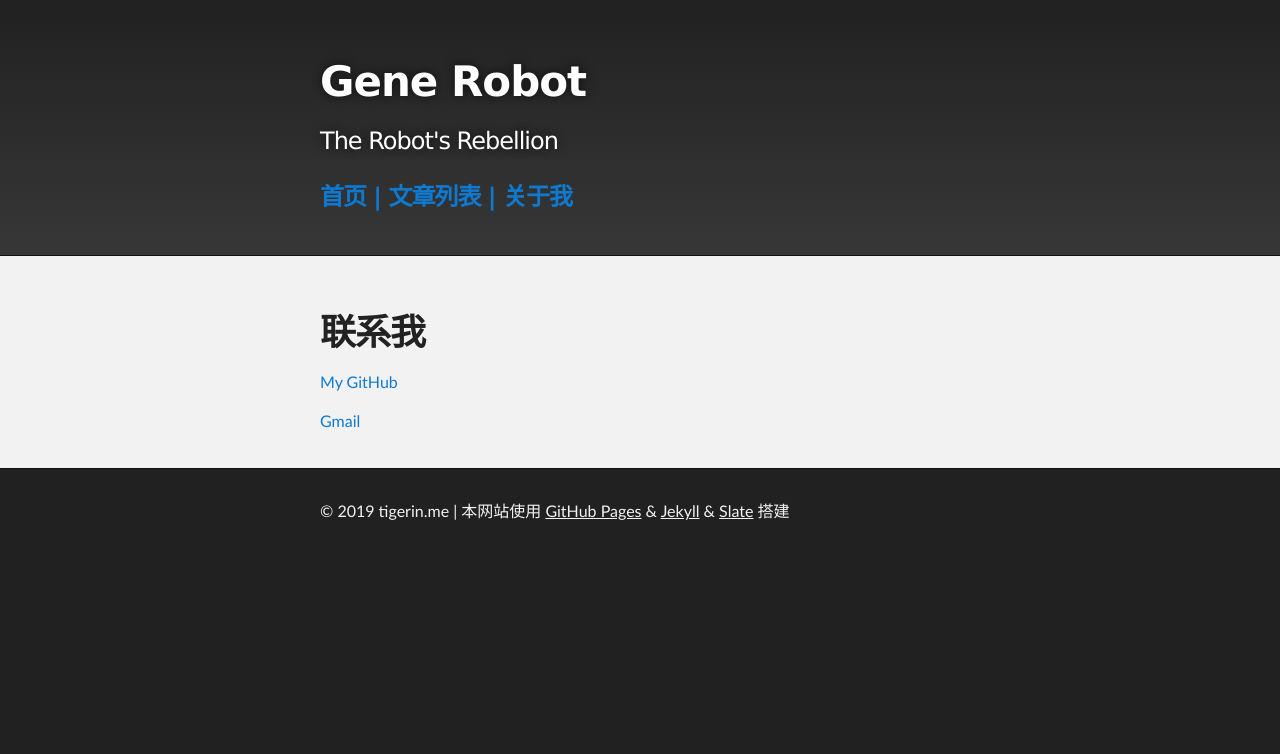
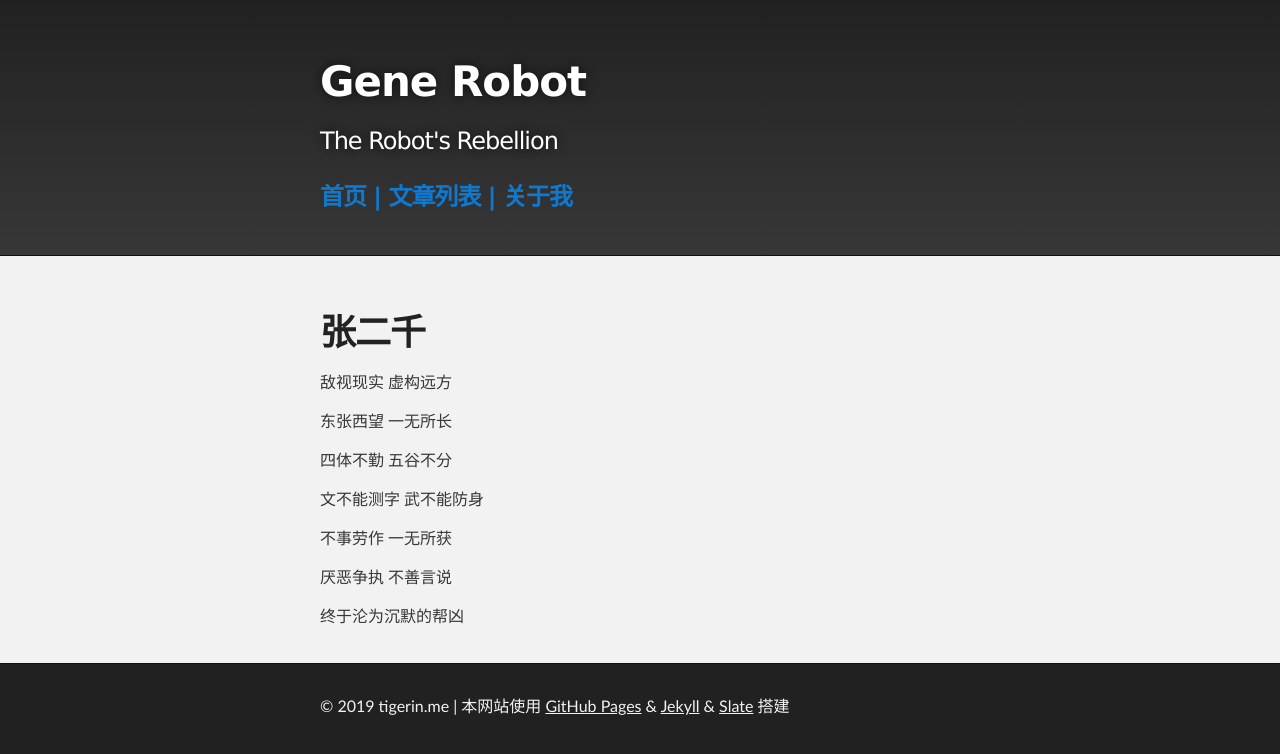
Before and after one commit to s32n/s32n.github.io, a Jekyll site: the page built from about/index.html, in a window 1280 px wide. Shown: the top 754 px of the page. Built offline with Jekyll 4.4.1, drawn with Linux system fonts in a browser that asks for light colours.

Commit message:
change all title

```diff
--- a/about/index.html
+++ b/about/index.html
@@ -3,7 +3,12 @@ layout: default
 title: About Me
 ---
             <div class="blurb">
-                <h1>联系我</h1>
-                <p><a href="https://github.com/s32n">My GitHub</a></p>
-                <p><a href="mailto:thetigerin.me@gmail.com">Gmail</a></p>
+                <h1>张二千</h1>
+                <p>敌视现实 虚构远方</p>
+                <p>东张西望 一无所长</p>
+                <p>四体不勤 五谷不分</p>
+                <p>文不能测字 武不能防身</p>
+                <p>不事劳作 一无所获</p>
+                <p>厌恶争执 不善言说</p>
+                <p>终于沦为沉默的帮凶</p>
             </div><!-- /.blurb -->
```
Also changed, not shown: 11 other files.
